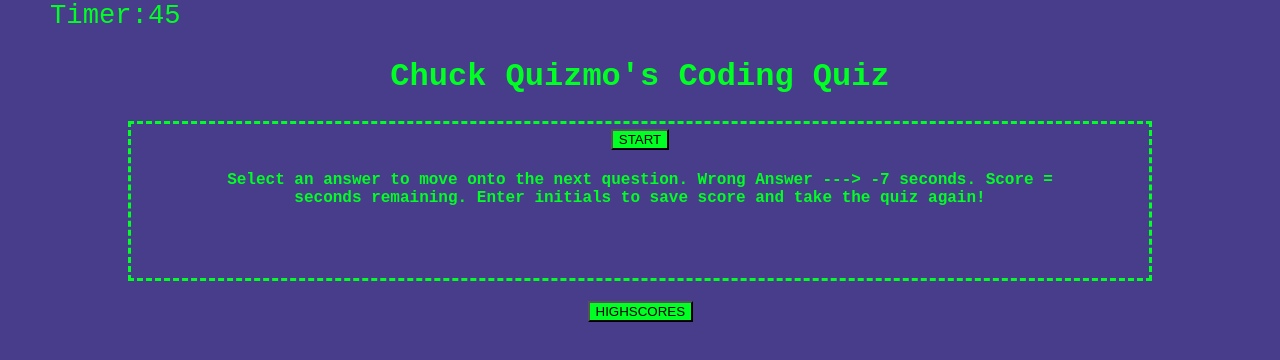
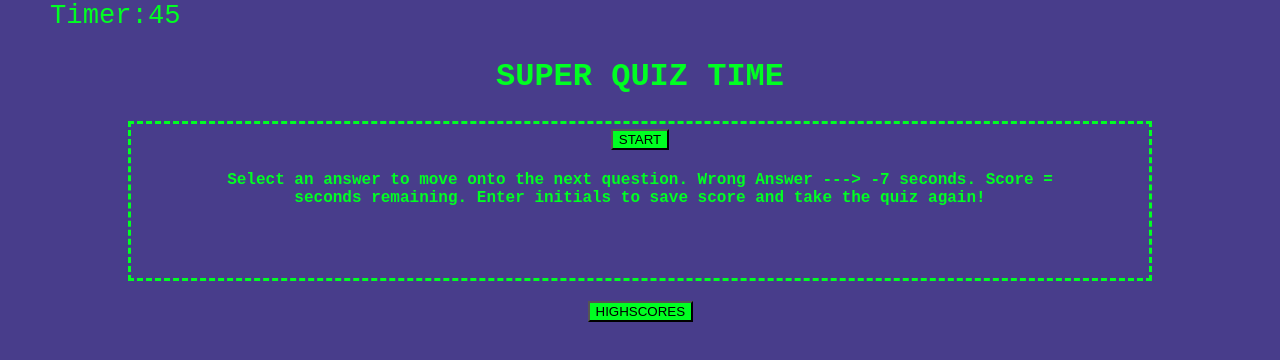
Before and after one commit to TGold90/SUPER-QUIZ-TIME, a plain HTML site: page index.html in a window 1280 px wide. Drawn offline with Linux system fonts and the light colour scheme.

Commit message:
readme update

```diff
--- a/index.html
+++ b/index.html
@@ -5,7 +5,7 @@
     <meta http-equiv="X-UA-Compatible" content="IE=edge">
     <meta name="viewport" content="width=device-width, initial-scale=1.0">
     <link rel="stylesheet" href="style.css">
-    <title>Chuck Quizmo's Coding Quiz - Bootcamp Quiz</title>
+    <title>SUPER QUIZ TIME - Bootcamp Quiz</title>
 </head>
 <body>
 <header>
@@ -15,7 +15,7 @@
     </div>
     <!-- <button id="high scores">HIGH SCORES</button> -->
 </header>
-    <h2 id="SQT">Chuck Quizmo's Coding Quiz</h2>
+    <h2 id="SQT">SUPER QUIZ TIME</h2>
     <div id="quizbox">
         <button id="startbtn">START</button>
         <div class="questions">
```
Also changed, not shown: 1 other file.
